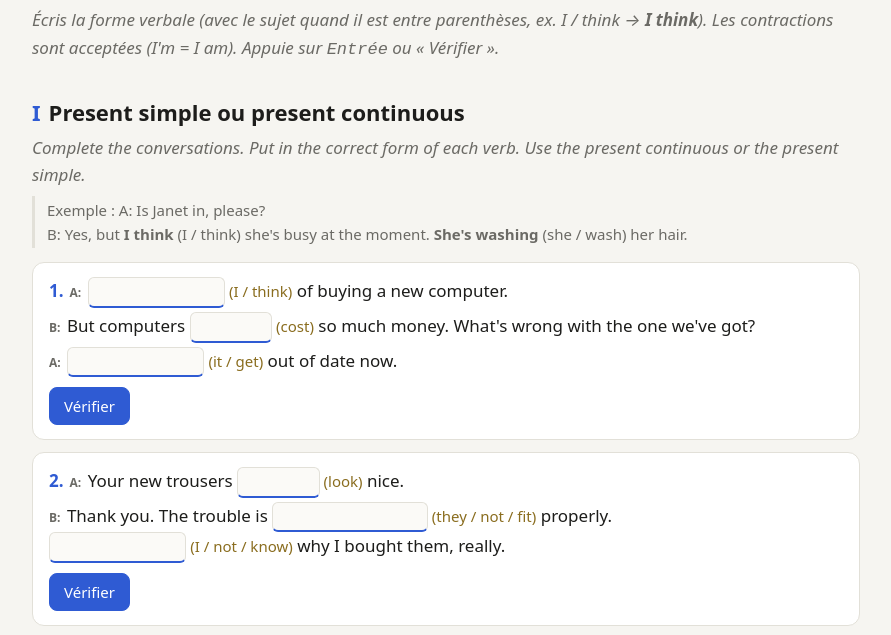
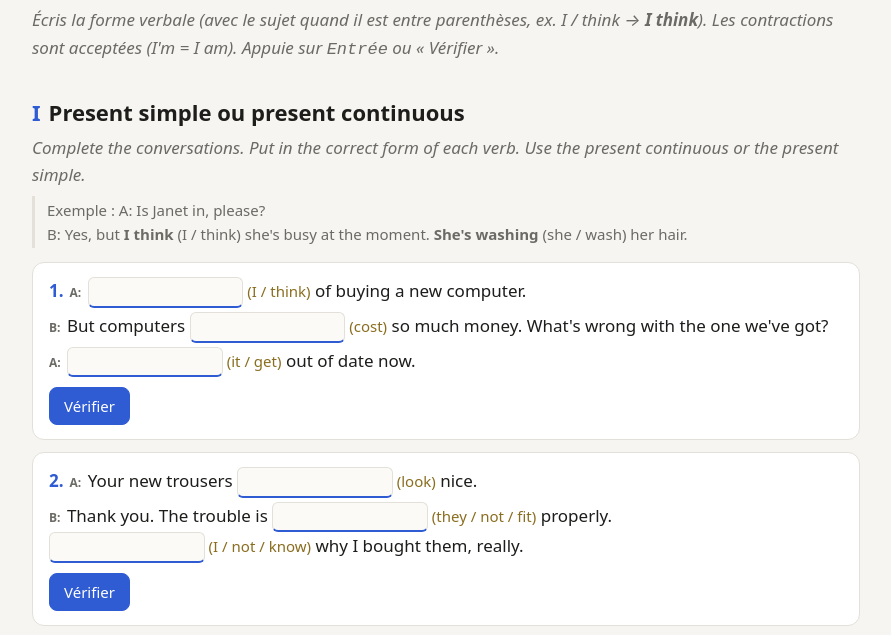
Before and after one commit to Athylem/english-tenses-quiz, a plain HTML site: page index.html in a window 1280 px wide. Shown: the part 103-738 px from the top of the page, without its empty margins (194-1085 px from the left). Drawn offline with Linux system fonts and the light colour scheme.

Commit message:
Corrige la page vide au rechargement + cases de largeur fixe
La restauration de la progression appelait updateScore avant que les
onglets des exercices suivants existent -> exception, page vide.

Co-Authored-By: Claude Opus 5.5 <noreply@anthropic.com>
Claude-Session: https://claude.ai/code/session_01DHG945NzZaZ1MdiTdRop6P

```diff
--- a/index.html
+++ b/index.html
@@ -140,7 +140,7 @@
         const opts = b.o.map(o => `<option value="${esc(o)}">${esc(o)}</option>`).join("");
         return `<span class="blank"><select id="${id}" aria-label="Réponse ${+n + 1}"><option value="">— choisir —</option>${opts}</select></span>`;
       }
-      const w = Math.max(9, Math.min(26, (b.a[0].length + 3)));
+      const w = mode === "word" ? 8 : 17;
       return `<span class="blank"><input id="${id}" type="text" autocomplete="off" autocapitalize="off" spellcheck="false" style="width:${w}ch" aria-label="Réponse ${+n + 1}">` +
         (b.h ? `<span class="h">(${esc(b.h)})</span>` : "") + `</span>`;
     });
@@ -164,7 +164,7 @@
         <div class="fb"></div>`;
       sec.appendChild(div);
 
-      const fields = item.b.map((_, n) => div.querySelector(`#${CSS.escape(key + "-" + n)}`));
+      const fields = item.b.map((_, n) => div.querySelector(`[id="${key}-${n}"]`));
       const fb = div.querySelector(".fb"), btn = div.querySelector(".check"), retry = div.querySelector(".retry");
       const entry = { ex: ex.id, key, n: item.b.length, good: 0, checked: false };
       registry.push(entry);
@@ -245,7 +245,8 @@
     document.getElementById("score").innerHTML = `${good} / ${done} <small>· ${done}/${total} faits</small>`;
     EXERCISES.forEach(ex => {
       const all = registry.filter(e => e.ex === ex.id).every(e => e.checked);
-      nav.querySelector(`[data-ex="${ex.id}"]`).classList.toggle("done", all);
+      const a = nav.querySelector(`[data-ex="${ex.id}"]`);
+      if (a) a.classList.toggle("done", all);
     });
   }
   document.getElementById("reset").addEventListener("click", () => {
```
